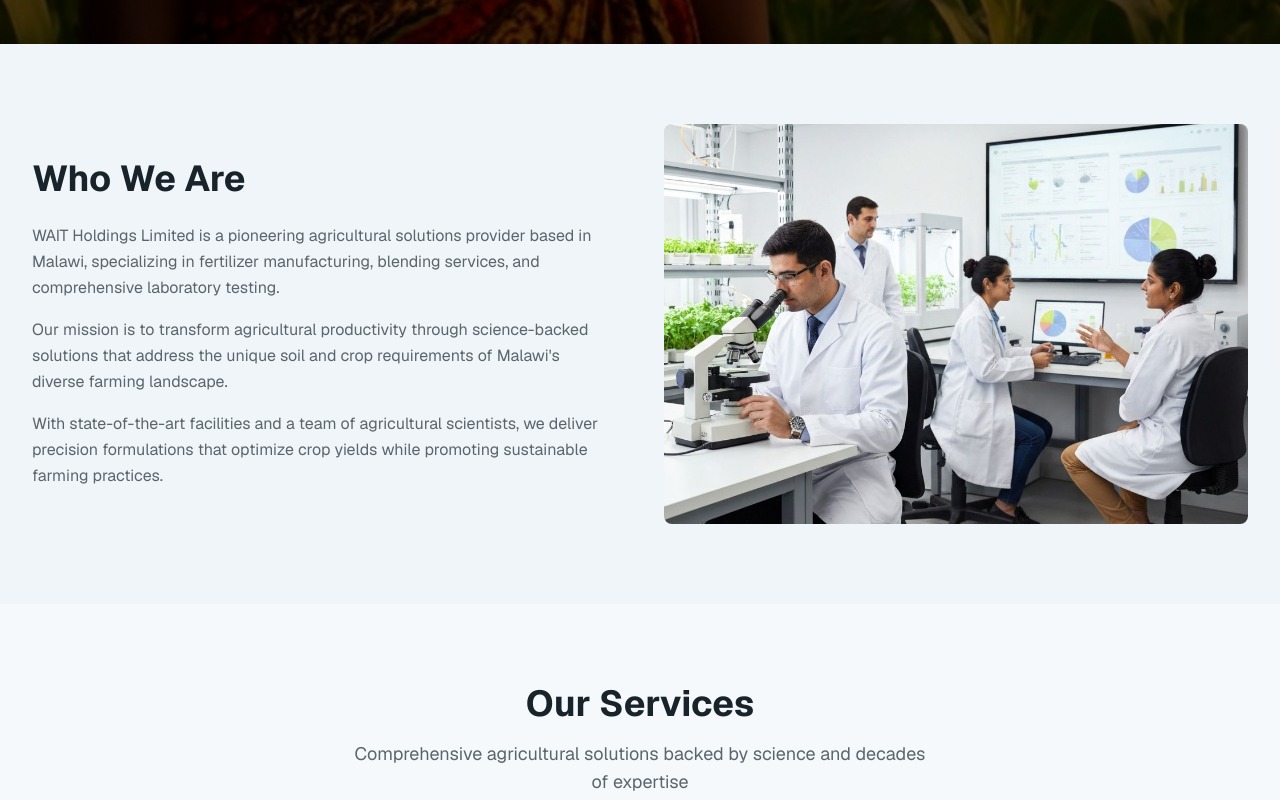
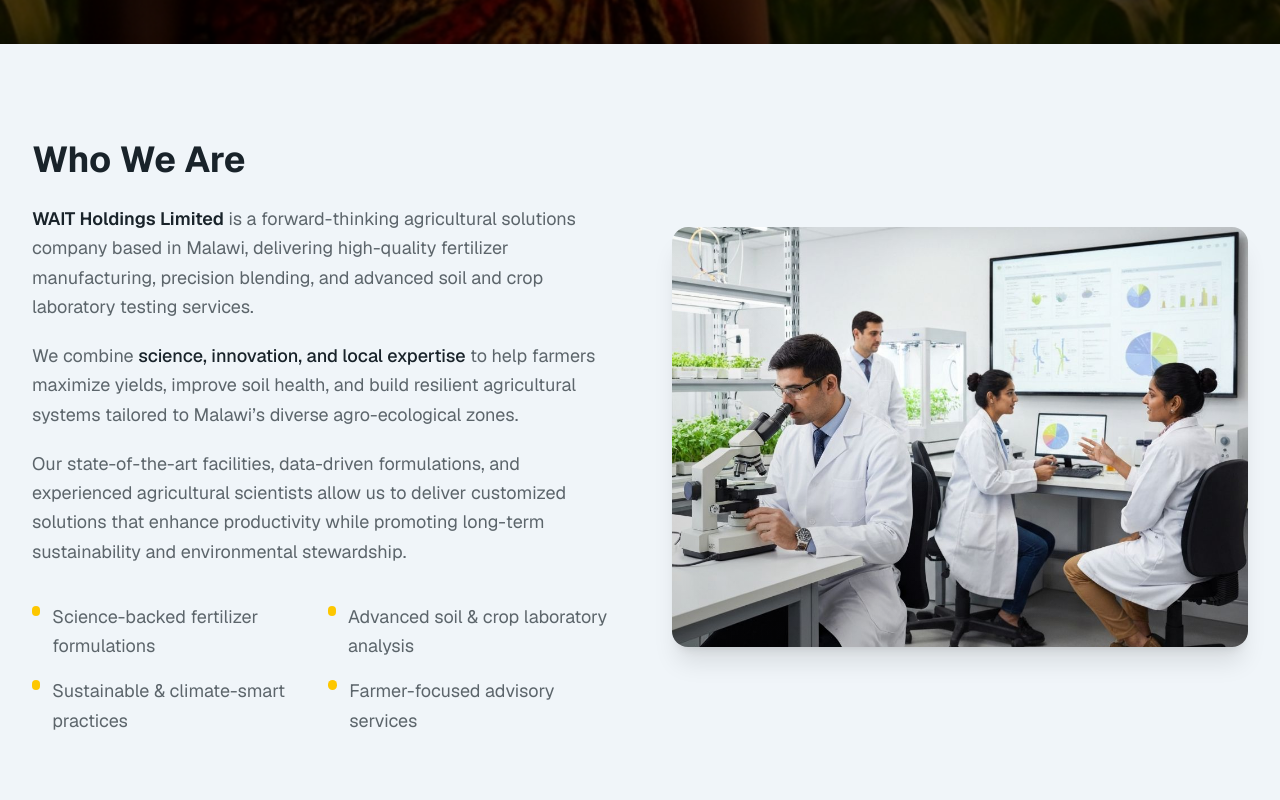
Before and after one commit to Timothy-Msiska/wait-holdings, a Next.js app: page / in a window 1280 px wide. Shown: the part 900-1700 px from the top of the page. Built offline with nearby package versions, Linux system fonts and the light colour scheme.

Commit message:
changed about us & included animation

```diff
--- a/components/about-section.tsx
+++ b/components/about-section.tsx
@@ -1,28 +1,90 @@
+"use client"
+
+import { motion } from "framer-motion"
+
 export function AboutSection() {
   return (
-    <section id="about" className="py-20 bg-muted/30">
+    <section id="about" className="py-24 bg-muted/30 overflow-hidden">
       <div className="mx-auto max-w-7xl px-4 sm:px-6 lg:px-8">
-        <div className="grid lg:grid-cols-2 gap-12 items-center">
-          <div>
-            <h2 className="text-3xl sm:text-4xl font-bold mb-6 text-balance">Who We Are</h2>
-            <div className="space-y-4 text-muted-foreground leading-relaxed">
+        <div className="grid lg:grid-cols-2 gap-16 items-center">
+
+          {/* TEXT CONTENT */}
+          <motion.div
+            initial={{ opacity: 0, x: -40 }}
+            whileInView={{ opacity: 1, x: 0 }}
+            transition={{ duration: 0.8, ease: "easeOut" }}
+            viewport={{ once: false, amount: 0.3 }}
+          >
+            <h2 className="text-3xl sm:text-4xl font-bold mb-6 text-balance">
+              Who We Are
+            </h2>
+
+            <div className="space-y-5 text-muted-foreground leading-relaxed text-lg">
               <p>
-                WAIT Holdings Limited is a pioneering agricultural solutions provider based in Malawi, specializing in
-                fertilizer manufacturing, blending services, and comprehensive laboratory testing.
+                <span className="font-semibold text-foreground">
+                  WAIT Holdings Limited
+                </span>{" "}
+                is a forward-thinking agricultural solutions company based in
+                Malawi, delivering high-quality fertilizer manufacturing,
+                precision blending, and advanced soil and crop laboratory
+                testing services.
               </p>
+
               <p>
-                Our mission is to transform agricultural productivity through science-backed solutions that address the
-                unique soil and crop requirements of Malawi's diverse farming landscape.
+                We combine <span className="font-medium text-foreground">science, innovation, and local expertise</span>{" "}
+                to help farmers maximize yields, improve soil health, and build
+                resilient agricultural systems tailored to Malawi’s diverse
+                agro-ecological zones.
               </p>
+
               <p>
-                With state-of-the-art facilities and a team of agricultural scientists, we deliver precision
-                formulations that optimize crop yields while promoting sustainable farming practices.
+                Our state-of-the-art facilities, data-driven formulations, and
+                experienced agricultural scientists allow us to deliver
+                customized solutions that enhance productivity while promoting
+                long-term sustainability and environmental stewardship.
               </p>
+
+              {/* FEATURE HIGHLIGHTS */}
+              <div className="grid sm:grid-cols-2 gap-4 pt-4">
+                {[
+                  "Science-backed fertilizer formulations",
+                  "Advanced soil & crop laboratory analysis",
+                  "Sustainable & climate-smart practices",
+                  "Farmer-focused advisory services",
+                ].map((item, index) => (
+                  <motion.div
+                    key={index}
+                    initial={{ opacity: 0, y: 20 }}
+                    whileInView={{ opacity: 1, y: 0 }}
+                    transition={{ duration: 0.5, delay: index * 0.1 }}
+                    viewport={{ once: false }}
+                    className="flex items-start gap-3"
+                  >
+                    <span className="mt-1 h-2.5 w-2.5 rounded-full bg-yellow-400" />
+                    <span>{item}</span>
+                  </motion.div>
+                ))}
+              </div>
             </div>
-          </div>
-          <div className="relative h-[400px] rounded-lg overflow-hidden">
-            <img src="/images/modern-agricultural-laboratory-with-scientists.jpg" alt="Laboratory facility" className="w-full h-full object-cover" />
-          </div>
+          </motion.div>
+
+          {/* IMAGE */}
+          <motion.div
+            initial={{ opacity: 0, x: 40, scale: 0.95 }}
+            whileInView={{ opacity: 1, x: 0, scale: 1 }}
+            transition={{ duration: 0.9, ease: "easeOut" }}
+            viewport={{ once: false, amount: 0.3 }}
+            className="relative h-[420px] rounded-2xl overflow-hidden shadow-xl"
+          >
+            <img
+              src="/images/modern-agricultural-laboratory-with-scientists.jpg"
+              alt="Modern agricultural laboratory"
+              className="w-full h-full object-cover"
+            />
+
+            {/* subtle overlay */}
+            <div className="absolute inset-0 bg-gradient-to-tr from-black/20 via-transparent to-transparent" />
+          </motion.div>
         </div>
       </div>
     </section>
```
